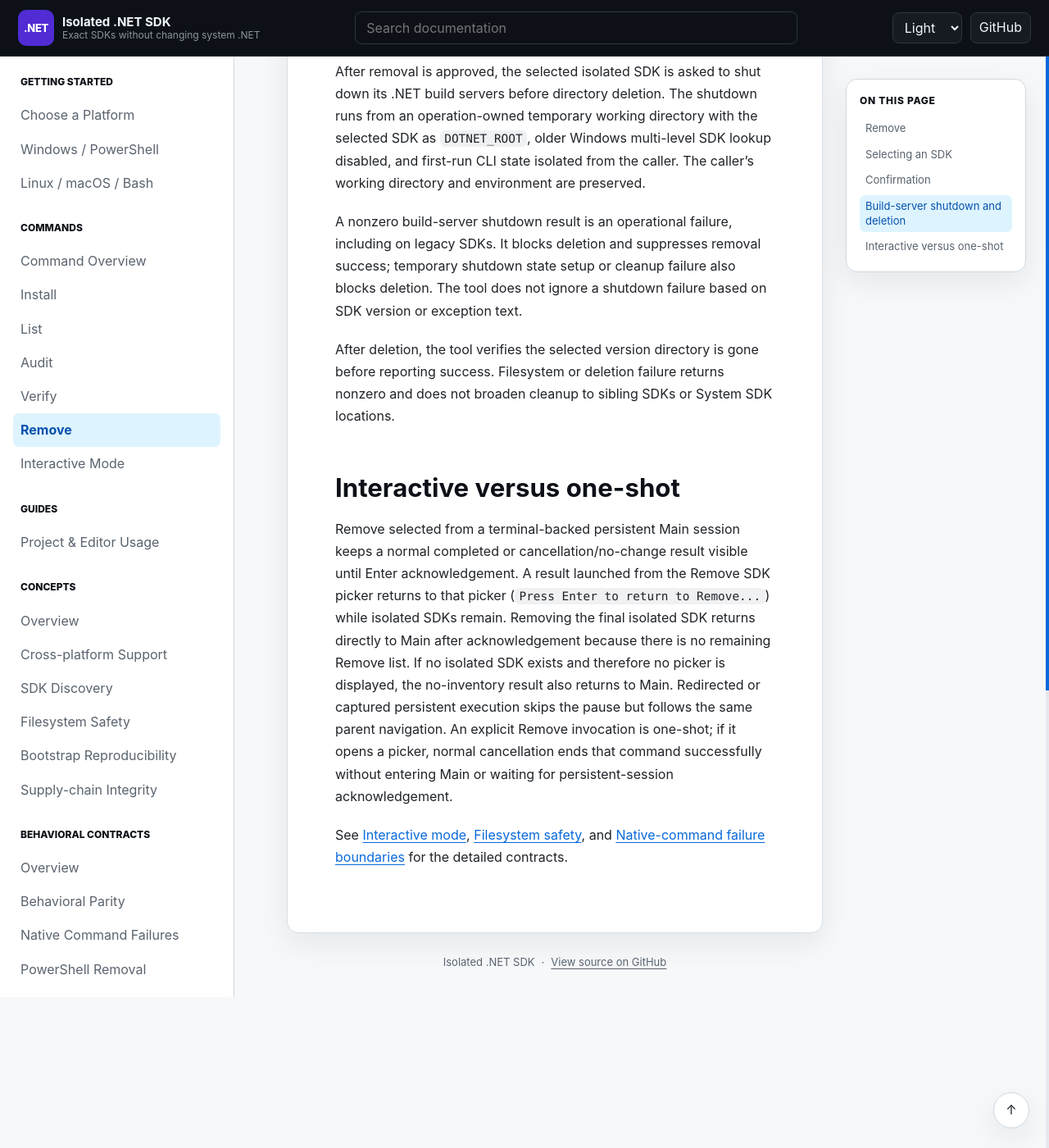
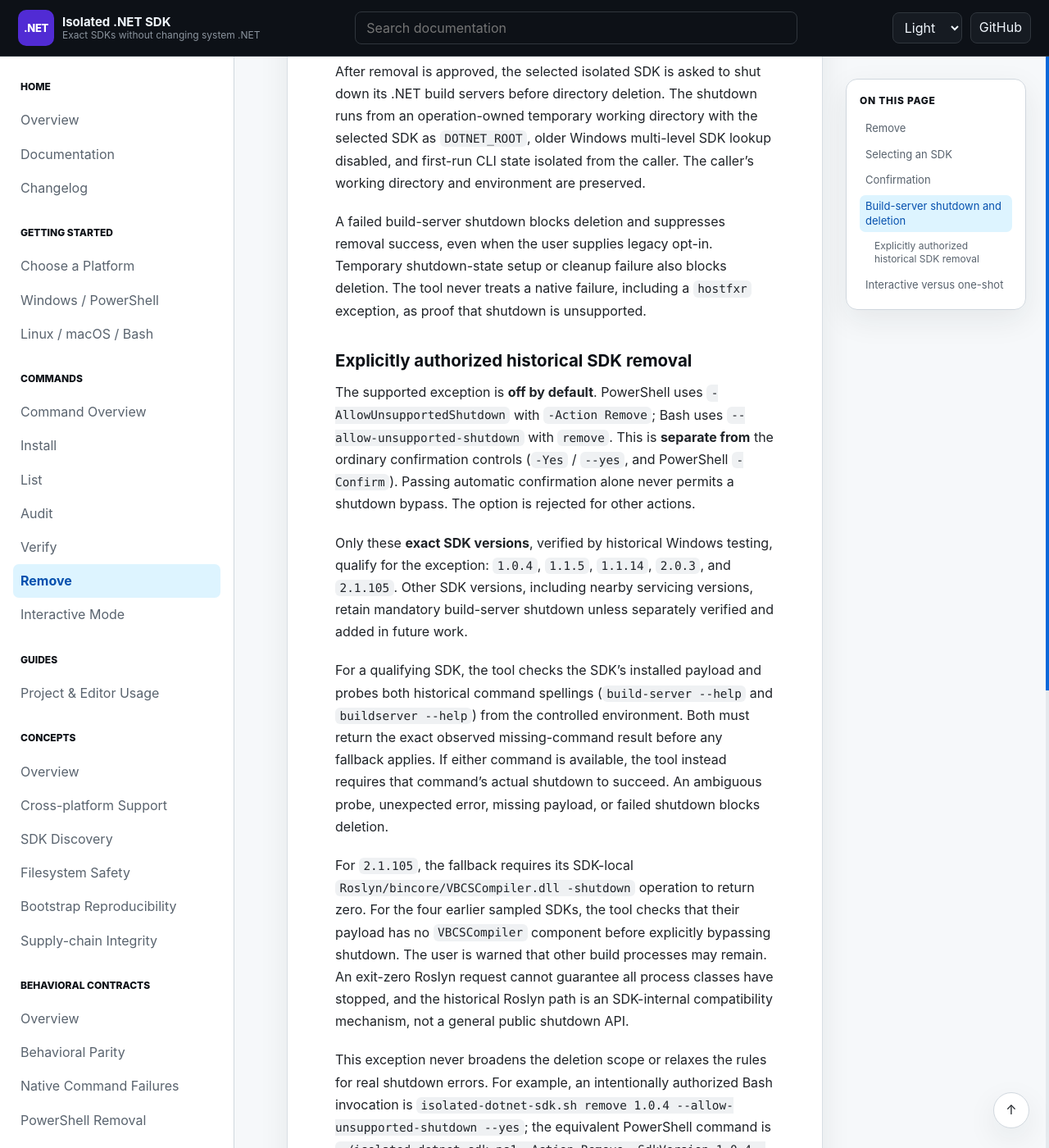
Before and after one commit to infoconex/isolated-dotnet-sdk, a Jekyll site: the page built from docs/commands/remove.md, in a window 1280 px wide and 1400 px high, scrolled down 1201 px. Shown: the whole window at 82% size. Built offline with Jekyll 4.4.1, drawn with Linux system fonts in a browser that asks for light colours; our own code applies the rules of GitHub Pages for plain Markdown files; some of the changed text lies outside the part shown.

Commit message:
docs: explain narrowly authorized historical shutdown compatibility (#161)

```diff
--- a/docs/commands/remove.md
+++ b/docs/commands/remove.md
@@ -24,7 +24,19 @@
 
 After removal is approved, the selected isolated SDK is asked to shut down its .NET build servers before directory deletion. The shutdown runs from an operation-owned temporary working directory with the selected SDK as `DOTNET_ROOT`, older Windows multi-level SDK lookup disabled, and first-run CLI state isolated from the caller. The caller's working directory and environment are preserved.
 
-A nonzero build-server shutdown result is an operational failure, including on legacy SDKs. It blocks deletion and suppresses removal success; temporary shutdown state setup or cleanup failure also blocks deletion. The tool does not ignore a shutdown failure based on SDK version or exception text.
+A failed build-server shutdown blocks deletion and suppresses removal success, even when the user supplies legacy opt-in. Temporary shutdown-state setup or cleanup failure also blocks deletion. The tool never treats a native failure, including a `hostfxr` exception, as proof that shutdown is unsupported.
+
+### Explicitly authorized historical SDK removal
+
+The supported exception is **off by default**. PowerShell uses `-AllowUnsupportedShutdown` with `-Action Remove`; Bash uses `--allow-unsupported-shutdown` with `remove`. This is **separate from** the ordinary confirmation controls (`-Yes` / `--yes`, and PowerShell `-Confirm`). Passing automatic confirmation alone never permits a shutdown bypass. The option is rejected for other actions.
+
+Only these **exact SDK versions**, verified by historical Windows testing, qualify for the exception: `1.0.4`, `1.1.5`, `1.1.14`, `2.0.3`, and `2.1.105`. Other SDK versions, including nearby servicing versions, retain mandatory build-server shutdown unless separately verified and added in future work.
+
+For a qualifying SDK, the tool checks the SDK's installed payload and probes both historical command spellings (`build-server --help` and `buildserver --help`) from the controlled environment. Both must return the exact observed missing-command result before any fallback applies. If either command is available, the tool instead requires that command's actual shutdown to succeed. An ambiguous probe, unexpected error, missing payload, or failed shutdown blocks deletion.
+
+For `2.1.105`, the fallback requires its SDK-local `Roslyn/bincore/VBCSCompiler.dll -shutdown` operation to return zero. For the four earlier sampled SDKs, the tool checks that their payload has no `VBCSCompiler` component before explicitly bypassing shutdown. The user is warned that other build processes may remain. An exit-zero Roslyn request cannot guarantee all process classes have stopped, and the historical Roslyn path is an SDK-internal compatibility mechanism, not a general public shutdown API.
+
+This exception never broadens the deletion scope or relaxes the rules for real shutdown errors. For example, an intentionally authorized Bash invocation is `isolated-dotnet-sdk.sh remove 1.0.4 --allow-unsupported-shutdown --yes`; the equivalent PowerShell command is `./isolated-dotnet-sdk.ps1 -Action Remove -SdkVersion 1.0.4 -AllowUnsupportedShutdown -Yes`.
 
 After deletion, the tool verifies the selected version directory is gone before reporting success. Filesystem or deletion failure returns nonzero and does not broaden cleanup to sibling SDKs or System SDK locations.
 
```
